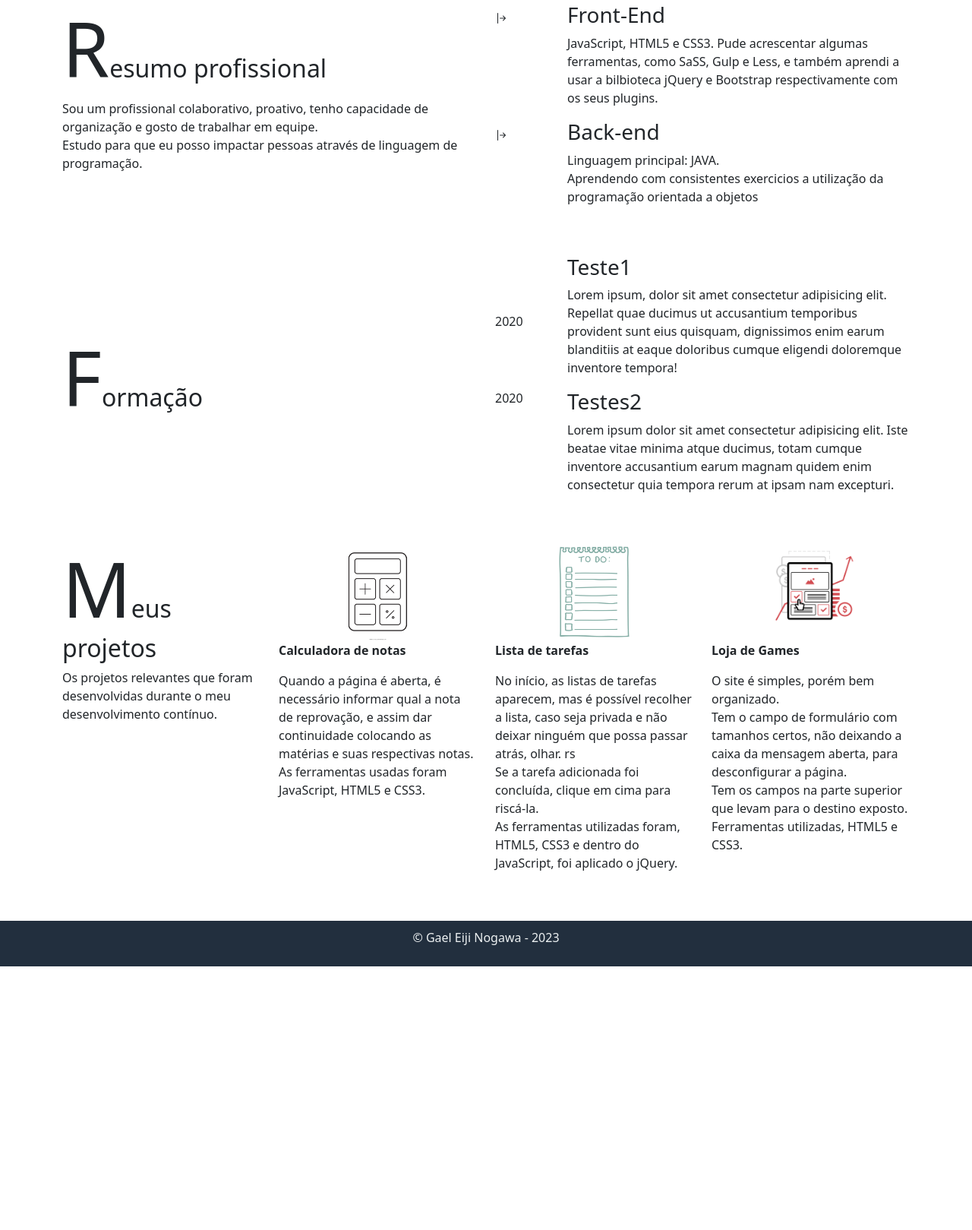
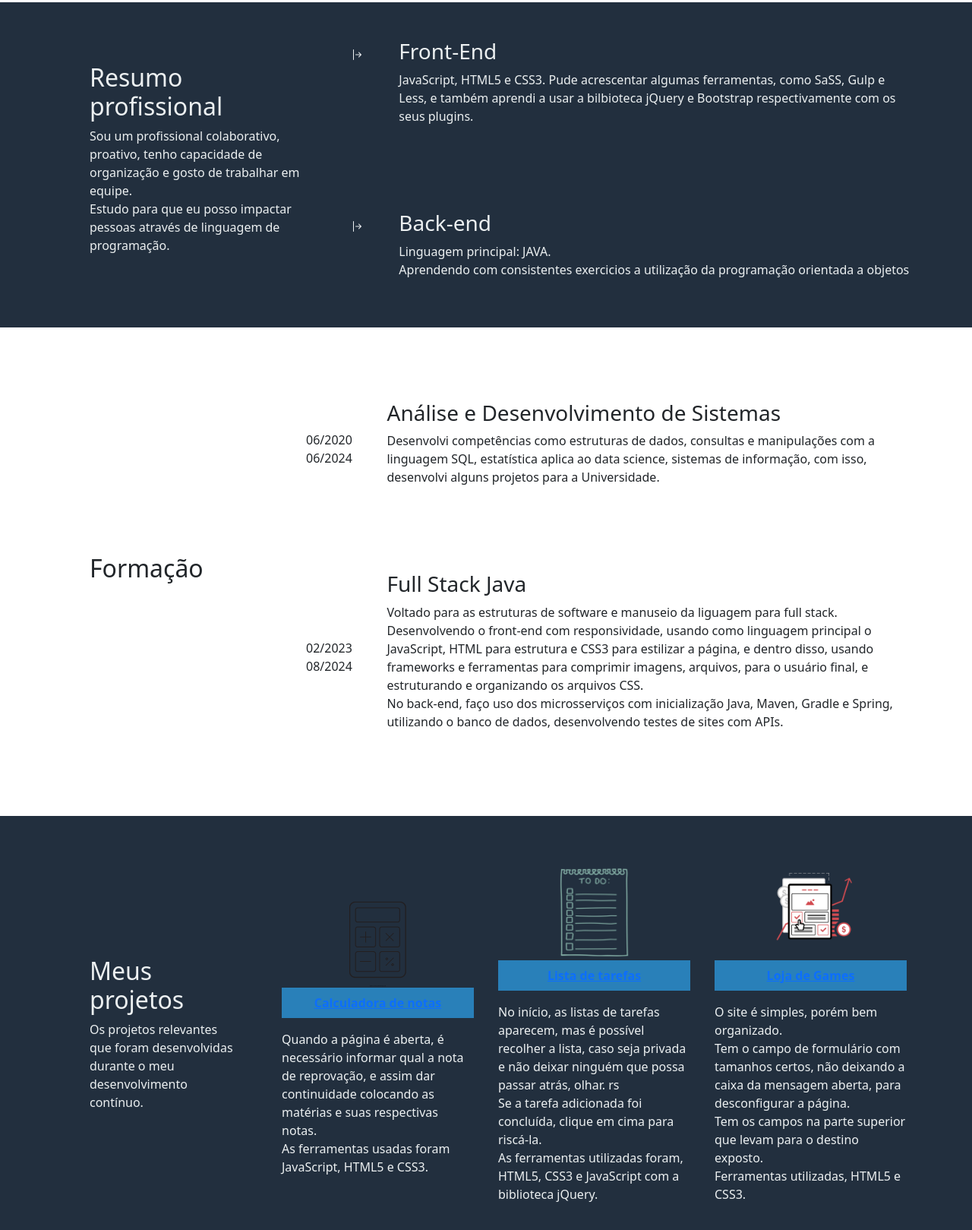
Before and after one commit to Gael-Nogawa/portifolio, a website: page index.html in a window 1280 px wide. Shown: the part 535-2154 px from the top of the page at 76% size. Before the commit the page ends 1807 px from the top, so only its background shows below. Drawn offline with nearby package versions, Linux system fonts and the light colour scheme; files that its build step writes are made by us from their sources.

Commit message:
Fix: resolved conflicts

```diff
--- a/index.html
+++ b/index.html
@@ -2,7 +2,7 @@
 <html lang="pt-BR">
 <head>
     <meta charset="UTF-8">
-    <meta name="viewport" content="width=device-width, initial-scale=1.0, ">
+    <meta name="viewport" content="width=device-width, initial-scale=1.0, user-scalable=yes">
     <link rel="stylesheet" href="https://cdn.jsdelivr.net/npm/bootstrap-icons@1.10.5/font/bootstrap-icons.css">
     <link rel="stylesheet" href="../assets/bootstrap.min.css">
     <link rel="stylesheet" href="../build/main.css">
@@ -14,23 +14,23 @@
         <nav class="navbar navbar-expand-lg mb-5 p-3 sticky-top">
             <div class="container">
               <a class="navbar-brand col-4" href="#">
-                <span class="span">Portfólio</span></a>
+                <span class="header navbar-text">Portfólio</span></a>
               <button class="navbar-toggler" type="button" data-bs-toggle="collapse" data-bs-target="#navbarText" aria-controls="navbarText" aria-expanded="false" aria-label="Toggle navigation">
                 <span class="navbar-toggler-icon"></span>
               </button>
               <div class="collapse navbar-collapse" id="navbarText">
                 <ul class="navbar-nav me-auto mb-2 mb-lg-0">
                   <li class="nav-item">
-                    <a class="nav-link me-2" aria-current="page" href="#"><span class="span">Home</span></a>
+                    <a class="nav-link me-2" aria-current="page" href="#"><span class="header-texto">Home</span></a>
                   </li>
                   <li>
-                    <a class="nav-link me-2" href="#formacao"><span class="span">Formação</span></a>
+                    <a class="nav-link me-2" href="#formacao"><span class="header-texto">Formação</span></a>
                   </li>
                   <li class="nav-item">
-                    <a class="nav-link me-2" href="#projetos"><span class="span">Meus projetos</span></a>
+                    <a class="nav-link me-2" href="#projetos"><span class="header-texto">Meus projetos</span></a>
                   </li>
                   <li class="nav-item">
-                    <a class="nav-link me-2" href="#contato"><span class="span">Contato</span></a>
+                    <a class="nav-link me-2" href="#contato"><span class="header-texto">Contato</span></a>
                   </li>
 
                 </ul>
@@ -48,16 +48,16 @@
                 <h1>Olá, meu nome Gael</h1>
                 <p>
                     Estudante de Análise e Desenvolvimento de Sistemas, e full stack JAVA.</br>
-                    E ouvinte de músicas dos anos 2000.
+                    Criança dos anos 90.
                 </p>
 
                 <div class="section" id="contato">
                     <div class="container mb-5 p-5">
                         <div class="row align-items-center">
                             <div class="col d-flex justify-content-around">
-                                <a href="https://www.linkedin.com/in/gael-eiji-nogawa/"><i class="bi bi-linkedin social-links"></i></a>
-                                <a href="https://github.com/Gael-Nogawa"><i class="bi bi-github social-links"></i></a>
-                                <a href="eiji.gael@gmail.com"><i class="bi bi-envelope-at-fill social-links"></i></a>
+                                <a href="https://www.linkedin.com/in/gael-eiji-nogawa/"><i class="bi bi-linkedin social-links" style="font-size: 30px"></i></a>
+                                <a href="https://github.com/Gael-Nogawa"><span styles="font-size: 50px"><i class="bi bi-github social-links" style="font-size: 30px"></i></span></a>
+                                <a href="eiji.gael@gmail.com"><i class="bi bi-envelope-at-fill social-links" style="font-size: 30px;"></i></a>
                             </div>
                         </div>
                     </div>
@@ -69,34 +69,40 @@
         </div>
     </div>
 
-    <div class="section resumo">
+    <div class="section" id="resumo">
         <div class="container mb-5">
-            <div class="row">
-                <div class="col-md-6 col-sm-1">
+            <div class="row align-items-center">
+                <div class="col-md-4 col-sm-1 p-5">
                     <h2>Resumo profissional</h2>
-                    <p>Sou um profissional colaborativo, proativo, tenho capacidade de organização e gosto de trabalhar em equipe.<br>
+                    <p>
+                        Sou um profissional colaborativo, proativo, tenho capacidade de organização
+                        e gosto de trabalhar em equipe.<br>
                         Estudo para que eu posso impactar pessoas através de linguagem de programação.
                     </p>
                 </div>
-                <div class="col-md-6 col-sm-1">
-                    <div class="row align-items-baseline">
-                        <div class="col-2">
+                <div class="col-md-8 col-sm-1">
+                    <div class="row align-items-baseline py-5">
+                        <div class="col-1">
                             <i class="bi bi-arrow-bar-right"></i>
                         </div>
-                        <div class="col">
+                        <div class="col resumo_profissional">
                             <h3>Front-End</h3>
-                            <p>JavaScript, HTML5 e CSS3. Pude acrescentar algumas ferramentas, como SaSS, Gulp e Less, e também aprendi a usar a bilbioteca jQuery e Bootstrap respectivamente com os seus plugins.</p>
+                            <p>JavaScript, HTML5 e CSS3. Pude acrescentar algumas ferramentas, como SaSS,
+                                Gulp e Less, e também aprendi a usar a bilbioteca jQuery e Bootstrap respectivamente
+                                com os seus plugins.
+                            </p>
                         </div>
                     </div>
 
-                    <div class="row align-items-baseline">
-                        <div class="col-2">
+                    <div class="row align-items-baseline py-5">
+                        <div class="col-1">
                             <i class="bi bi-arrow-bar-right"></i>
                         </div>
-                        <div class="col">
+                        <div class="col resumo_profissional">
                             <h3>Back-end</h3>
                             <p>Linguagem principal: JAVA.<br>
-                            Aprendendo com consistentes exercicios a utilização da programação orientada a objetos</p>
+                                Aprendendo com consistentes exercicios a utilização da programação orientada a objetos
+                            </p>
                         </div>
                     </div>
                 </div>
@@ -107,27 +113,36 @@
     <div class="section" id="formacao">
         <div class="container mb-5">
             <div class="row align-items-center">
-                <div class="col-md-6 col-sm-1">
+                <div class="col-md-3 col-sm-1 p-5" >
                     <h2>Formação</h2>
                 </div>
                 <div class="col">
-                    <div class="row align-items-center">
-                        <div class="col-2">
-                            <time>2020</time>
+                    <div class="row justify-content-center align-items-center py-5">
+                        <div class="col-2 px-5">
+                            <time> 06/2020 06/2024</time>
 
                         </div>
                         <div class="col">
-                            <h3>Teste1</h3>
-                            <p>Lorem ipsum, dolor sit amet consectetur adipisicing elit. Repellat quae ducimus ut accusantium temporibus provident sunt eius quisquam, dignissimos enim earum blanditiis at eaque doloribus cumque eligendi doloremque inventore tempora!</p>
+                            <h3>Análise e Desenvolvimento de Sistemas</h3>
+                            <p>Desenvolvi competências como estruturas de dados, consultas e
+                                manipulações com a linguagem SQL, estatística aplica ao data science,
+                                sistemas de informação, com isso, desenvolvi alguns projetos para a Universidade.
+                            </p>
                         </div>
                     </div>
-                    <div class="row">
-                        <div class="col-2">
-                            <time>2020</time>
+                    <div class="row ustify-content-center align-items-center py-5">
+                        <div class="col-2 px-5">
+                            <time>02/2023 08/2024</time>
                         </div>
                         <div class="col">
-                            <h3>Testes2</h3>
-                            <p>Lorem ipsum dolor sit amet consectetur adipisicing elit. Iste beatae vitae minima atque ducimus, totam cumque inventore accusantium earum magnam quidem enim consectetur quia tempora rerum at ipsam nam excepturi.</p>
+                            <h3>Full Stack Java</h3>
+                            <p>
+                                Voltado para as estruturas de software e manuseio da liguagem para full stack. </br>
+                                Desenvolvendo o front-end com responsividade, usando como linguagem principal o JavaScript, HTML para estrutura e CSS3 para
+                                estilizar a página, e dentro disso, usando frameworks e ferramentas para comprimir imagens,
+                                arquivos, para o usuário final, e estruturando e organizando os arquivos CSS. </br>
+                                No back-end, faço uso dos microsserviços com inicialização Java, Maven, Gradle e Spring, utilizando o
+                                banco de dados, desenvolvendo testes de sites com APIs.</p>
                         </div>
                     </div>
                 </div>
@@ -136,19 +151,19 @@
     </div>
 
     <div class="section" id="projetos">
-        <div class="container mb-5">
-            <div class="row">
-                <div class="col-md-3 col-sm-6">
+        <div class="container py-5">
+            <div class="row align-items-center">
+                <div class="col-md-3 col-sm-6 p-5 projeto-item">
                     <h2>Meus projetos</h2>
                     <p>Os projetos relevantes que foram desenvolvidas durante o meu desenvolvimento contínuo.</br>
                     </p>
                 </div>
-                <div class="col-md-3 col-sm-6">
+                <div class="col-md-3 col-sm-6 p-3 projeto-item">
                     <a href="https://gael-projeto-calculadora-de-medias.vercel.app/">
                         <img src="./images/calculadora.png" alt="">
+                        <p class="projeto-titulo text-center p-2"><strong>Calculadora de notas</strong></p>
                     </a>
-                    <p><strong>Calculadora de notas</strong></p>
-                    <p>
+                    <p class="projeto-texto">
                         Quando a página é aberta, é necessário informar qual a nota de reprovação,
                         e assim dar continuidade colocando as matérias e suas respectivas notas.</br>
 
@@ -157,36 +172,37 @@
                     </p>
 
                 </div>
-                <div class="col-md-3 col-sm-6">
+                <div class="col-md-3 col-sm-6 p-3 projeto-item">
                     <a href="https://j-query-lista-de-tarefas.vercel.app/">
                         <img src="./images/lista-de-tarefas.png" alt="">
+                        <p class="projeto-titulo text-center p-2"><strong>Lista de tarefas</strong></p>
                     </a>
-                    <p><strong>Lista de tarefas</strong></p>
-                    <p>
+                    <p class="projeto-texto">
                         No início, as listas de tarefas aparecem, mas é possível recolher a lista, caso seja privada e não deixar ninguém que possa passar atrás, olhar. rs </br>
                         Se a tarefa adicionada foi concluída, clique em cima para riscá-la.</br>
-                        As ferramentas utilizadas foram, HTML5, CSS3 e dentro do JavaScript, foi aplicado o jQuery.
+                        As ferramentas utilizadas foram, HTML5, CSS3 e JavaScript com a biblioteca jQuery.
 
                     </p>
                 </div>
-                <div class="col-md-3 col-sm-6">
+                <div class="col-md-3 col-sm-6 p-3 projeto-item">
 
                     <a href="https://site-games-shop-tau.vercel.app/">
                         <img src="./images/landing1.png" alt="">
+                        <p class="projeto-titulo text-center p-2"><strong>Loja de Games</strong>
                     </a>
-                    <p><strong>Loja de Games</strong></p>
-                    <p>
-                        O site é simples, porém bem organizado. </br>
-                        Tem o campo de formulário com tamanhos certos, não deixando a caixa da mensagem aberta, para desconfigurar a página.</br>
-                        Tem os campos na parte superior que levam para o destino exposto.</br>
-                        Ferramentas utilizadas, HTML5 e CSS3.
+                        <p class="projeto-texto">
+                            O site é simples, porém bem organizado. </br>
+                            Tem o campo de formulário com tamanhos certos, não deixando a caixa da mensagem aberta, para desconfigurar a página.</br>
+                            Tem os campos na parte superior que levam para o destino exposto.</br>
+                            Ferramentas utilizadas, HTML5 e CSS3.
+                        </p>
                     </p>
                 </div>
             </div>
         </div>
     </div>
 
-    <footer class="pe-pagina text-center">
+    <footer class="pe-pagina pt-5 text-center">
         <p>&copy Gael Eiji Nogawa - 2023</p>
     </footer>
 
--- a/source/main.scss
+++ b/source/main.scss
@@ -4,35 +4,34 @@
     margin: 0;
     box-sizing: border-box;
 
+
 }
 
-.span {
-    color: $corPrincipal;
+.header-texto{
+    color: $corDoTextoSecundaria;
     padding-bottom: 8px;
     border-bottom: 2px solid transparent;
 
     &:hover {
-        color: $corDoTexto;
+        color: $corTextoPrincipal;
         padding-bottom: 8px;
-        border-bottom: 2px solid $corDoTexto;
+        border-bottom: 2px solid $corDoTextoSecundaria;
+
     }
 }
 
 nav {
-    background-color:$corDoHeader;
+    background-color:$corPrincipal;
+    color: $corDoTextoSecundaria;
 
 }
 
-.pe-pagina {
-    background-color: $corDoHeader;
-    color: $corDoTexto;
-    padding: 10px;
+.navbar-text {
+    color: $corTextoPrincipal;
 }
 
 
-h2::first-letter{
-    font-size: 100px;
-}
+
 
 .container {
     img{
@@ -41,20 +40,32 @@ h2::first-letter{
         margin: 0 auto;
         border-radius: 10px;
     }
+
 }
 
-#contato {
-    .container {
-        .row{
-            .col {
-                .bi-linkedin {
-                    width: 500px;
-                    background-color: red;
-                }
-            }
+.projeto-item a img {
+    max-height: 200px;
+    height: 100%;
+}
 
-        }
+#resumo,
+#projetos {
+    background-color: $corPrincipal;
+    color: $corDoTextoSecundaria;
+}
 
-    }
+
+.projeto-titulo {
+    background-color: #2980b9;
 
 }
+.projeto-texto {
+
+    justify-content: center;
+}
+
+.pe-pagina {
+    background-color: $corPrincipal;
+    color: $corTextoPrincipal;
+    padding: 10px;
+}
--- a/source/variaveis.scss
+++ b/source/variaveis.scss
@@ -1,6 +1,6 @@
 $corDoTextoHover: blue;
-$corDoTexto: #ecf0f1;
-$corDoHeader: #222f3e;
-$corPrincipal: #c8d6e5;
+$corDoTextoSecundaria: #ecf0f1;
+$corPrincipal: #222f3e;
+$corTextoPrincipal: #c8d6e5;
 
 $cor:#34495e;
```
Also changed, not shown: build/main.css (added), 2 other files.
